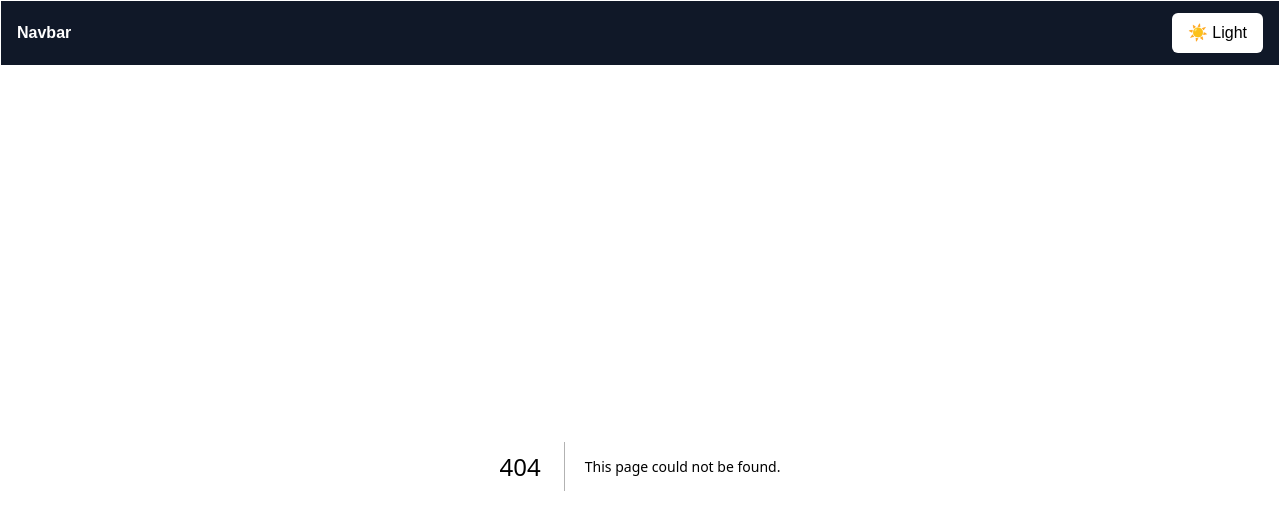
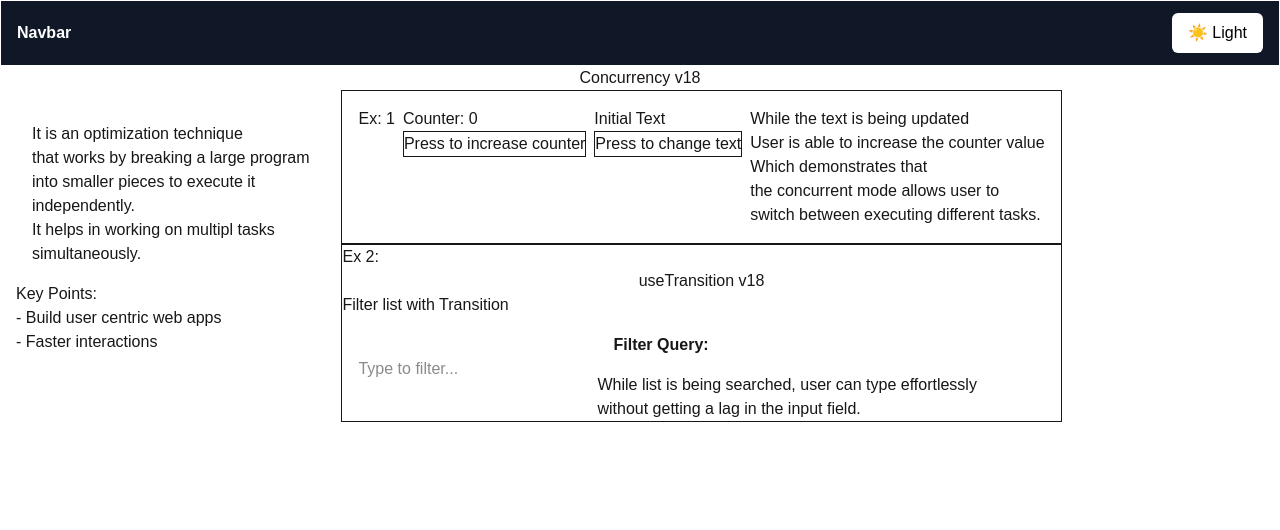
Before and after one commit to utkarshgangwar/reacting-with-next, a Next.js app: page /concurrency in a window 1280 px wide. Before the commit this address had no page. Shown: the top 530 px of the page. Built offline with nearby package versions, Linux system fonts and the light colour scheme.

Commit message:
Concurrency, useTransition hook

```diff
--- /dev/null
+++ b/src/app/(public)/concurrency/page.tsx
@@ -0,0 +1,82 @@
+"use client";
+
+import React, { useState } from "react";
+import UseTransition from "../use-transition/page";
+
+const page = () => {
+  const [count, setCount] = useState(0);
+  const [text, setText] = useState("Initial Text");
+
+  console.log("rendering");
+
+  return (
+    <>
+      <h1 className="text-center">Concurrency v18</h1>
+      <div className="">
+        <div className="flex">
+          <div className="p-4">
+            <p className="p-4">
+              It is an optimization technique <br />
+              that works by breaking a large program
+              <br />
+              into smaller pieces to execute it
+              <br />
+              independently.
+              <br />
+              It helps in working on multipl tasks <br />
+              simultaneously.
+            </p>
+
+            <h2>Key Points:</h2>
+            <ul>
+              <li>- Build user centric web apps</li>
+              <li>- Faster interactions</li>
+            </ul>
+          </div>
+          <div>
+            <div className="p-4 gap-2 flex border-1 flex-column">
+              <h2 className="text-center">Ex: 1</h2>
+              <div>
+                <p>Counter: {count}</p>
+                <button
+                  className="border-1"
+                  onClick={() => setCount(count + 1)}
+                >
+                  Press to increase counter
+                </button>
+              </div>
+
+              <div>
+                <p>{text}</p>
+                <button
+                  className="border-1"
+                  onClick={() =>
+                    setTimeout(() => setText("Text Updated"), 2000)
+                  }
+                >
+                  Press to change text
+                </button>
+              </div>
+
+              <p>
+                While the text is being updated <br />
+                User is able to increase the counter value <br />
+                Which demonstrates that <br /> the concurrent mode allows user
+                to <br />
+                switch between executing different tasks.
+              </p>
+            </div>
+
+            <div className="border-1">
+              <h2>
+                Ex 2: <UseTransition />
+              </h2>
+            </div>
+          </div>
+        </div>
+      </div>
+    </>
+  );
+};
+
+export default page;
--- a/src/app/(public)/prop-drilling/parent/page.tsx
+++ b/src/app/(public)/prop-drilling/parent/page.tsx
@@ -1,24 +1,26 @@
-'use client'
+"use client";
 
-import React, { useState } from 'react'
-import ChildComponent from '../child/page'
+import React, { useState } from "react";
+// import ChildComponent from '../child/page'
+import dynamic from "next/dynamic";
+
+const ChildComponent = dynamic(() => import("../child/page"), { ssr: false });
 
 const Page: React.FC = () => {
-  const [messageToChild, setMessageToChild] = useState<string>("")
-  const [messageToChild2, setMessageToChild2] = useState<string>("")
+  const [messageToChild, setMessageToChild] = useState<string>("");
+  const [messageToChild2, setMessageToChild2] = useState<string>("");
 
   const handleChange = (e: React.ChangeEvent<HTMLInputElement>) => {
-    setMessageToChild(e.target.value)
-  }
+    setMessageToChild(e.target.value);
+  };
 
   const handleChange2 = (e: React.ChangeEvent<HTMLInputElement>) => {
-    setMessageToChild2(e.target.value)
-  }
+    setMessageToChild2(e.target.value);
+  };
 
   return (
     <div className="min-h-screen bg-zinc-900 flex items-center justify-center p-6">
       <div className="w-full max-w-xl bg-zinc-800 shadow-xl rounded-2xl p-6 space-y-6 border border-zinc-700">
-
         {/* Header */}
         <h1 className="text-2xl font-semibold text-white text-center">
           Parent Component
@@ -65,10 +67,9 @@ const Page: React.FC = () => {
             messageSecond={messageToChild2}
           />
         </div>
-
       </div>
     </div>
-  )
-}
+  );
+};
 
-export default Page
+export default Page;
--- /dev/null
+++ b/src/app/(public)/throttle-debounce/page.tsx
@@ -0,0 +1,86 @@
+"use client";
+
+import React, { useState, useCallback } from "react";
+
+// 🔹 Debounce with types
+function debounce<T extends (...args: any[]) => void>(fn: T, delay: number) {
+  let timer: ReturnType<typeof setTimeout>;
+
+  return (...args: Parameters<T>) => {
+    clearTimeout(timer);
+    timer = setTimeout(() => {
+      fn(...args);
+    }, delay);
+  };
+}
+
+// 🔹 Throttle with types
+function throttle<T extends (...args: any[]) => void>(fn: T, limit: number) {
+  let lastCall = 0;
+
+  return (...args: Parameters<T>) => {
+    const now = Date.now();
+
+    if (now - lastCall >= limit) {
+      lastCall = now;
+      fn(...args);
+    }
+  };
+}
+
+const page: React.FC = () => {
+  const [input, setInput] = useState<string>("");
+  const [debounceValue, setDebounceValue] = useState<string>("");
+  const [throttleValue, setThrottleValue] = useState<string>("");
+
+  // ✅ Debounced handler
+  const debouncedUpdate = useCallback(
+    debounce((value: string) => {
+      setDebounceValue(value);
+      console.log("Debounce API Call:", value);
+    }, 1000),
+    [],
+  );
+
+  // ✅ Throttled handler
+  const throttledUpdate = useCallback(
+    throttle((value: string) => {
+      setThrottleValue(value);
+      console.log("Throttle API Call:", value);
+    }, 1000),
+    [],
+  );
+
+  const handleChange = (e: React.ChangeEvent<HTMLInputElement>) => {
+    const value = e.target.value;
+
+    setInput(value);
+    debouncedUpdate(value);
+    throttledUpdate(value);
+  };
+
+  return (
+    <div style={{ padding: "20px", fontFamily: "Arial" }}>
+      <h2>Throttle vs Debounce (TSX)</h2>
+
+      <input
+        type="text"
+        value={input}
+        onChange={handleChange}
+        placeholder="Type something..."
+        style={{ padding: "10px", width: "300px" }}
+      />
+
+      <div style={{ marginTop: "20px" }}>
+        <p>
+          <strong>Debounced Value:</strong> {debounceValue}
+        </p>
+        <p>
+          <strong>Throttled Value:</strong> {throttleValue}
+        </p>
+      </div>
+    </div>
+  );
+};
+
+export default page;
--- /dev/null
+++ b/src/app/(public)/use-transition/page.tsx
@@ -0,0 +1,68 @@
+import React, { useState, useTransition } from "react";
+
+const ALL_ITEMS = [
+  "React",
+  "React Native",
+  "Next.js",
+  "Vue.js",
+  "Angular",
+  "Svelte",
+  "SolidJS",
+];
+
+const page = () => {
+  const [inputValue, setInputValue] = useState("");
+  const [filterQuery, setFilterQuery] = useState("");
+  const [filteredItems, setFilteredItems] = useState<string[]>([]);
+
+  const [isPending, startTransition] = useTransition();
+
+  const handleChange = (e: React.ChangeEvent<HTMLInputElement>) => {
+    const newValue = e.target.value;
+    setInputValue(newValue);
+
+    startTransition(() => {
+      setFilterQuery(newValue);
+
+      const filtered = ALL_ITEMS.filter((item) =>
+        item.toLowerCase().includes(newValue.toLocaleLowerCase()),
+      );
+      setFilteredItems(filtered);
+    });
+  };
+
+  return (
+    <>
+      <h1 className="text-center">useTransition v18</h1>
+      <h2>Filter list with Transition</h2>
+      <div className="flex flex-row gap-4">
+        <input
+          className="m-2 p-2"
+          type="text"
+          value={inputValue}
+          onChange={handleChange}
+          placeholder="Type to filter..."
+        />
+        <div>
+          <p className="p-2 m-2">
+            <strong>Filter Query: </strong> {filterQuery}
+          </p>
+          <p>
+            While list is being searched, user can type effortlessly
+            <br />
+            without getting a lag in the input field.
+          </p>
+        </div>
+      </div>
+
+      {isPending && <p>Filtering in background...</p>}
+      <ul>
+        {filteredItems.map((item, key) => (
+          <li key={item}>{item}</li>
+        ))}
+      </ul>
+    </>
+  );
+};
+
+export default page;
--- a/src/app/page.tsx
+++ b/src/app/page.tsx
@@ -1,6 +1,5 @@
 import Image from "next/image";
 import Link from "next/link";
-import Navbar from "./components/navbar";
 
 export default function Home() {
   const routes = [
@@ -15,6 +14,9 @@ export default function Home() {
     { name: "useLayoutEffect", path: "/use-layout-effect" },
     { name: "useId", path: "/use-id" },
     { name: "PropDrilling/parent", path: "/prop-drilling/parent" },
+    { name: "throttle/debounce", path: "throttle-debounce" },
+    { name: "concurrency", path: "concurrency" },
+    { name: "useTransition", path: "use-transition" },
   ];
 
   return (
```
